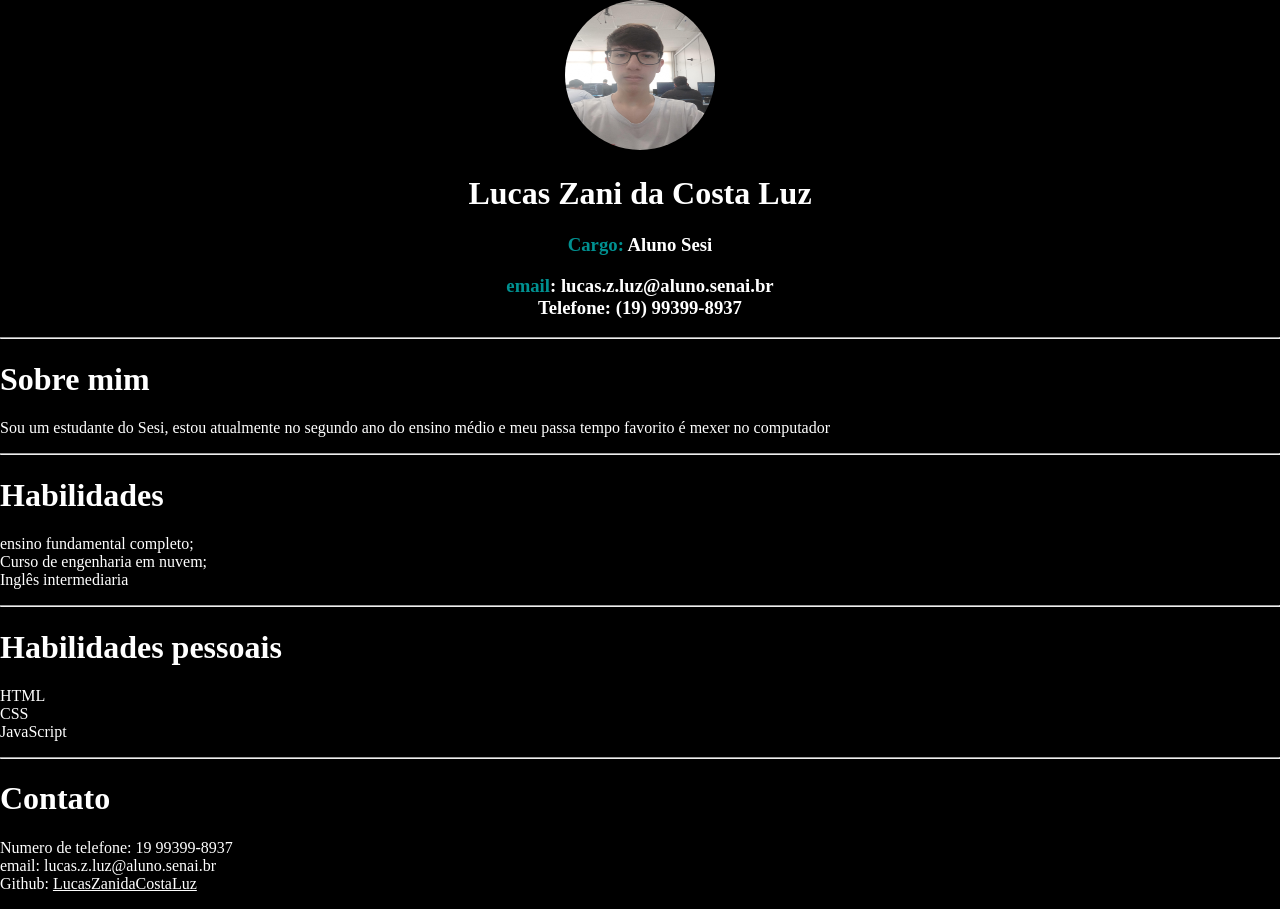
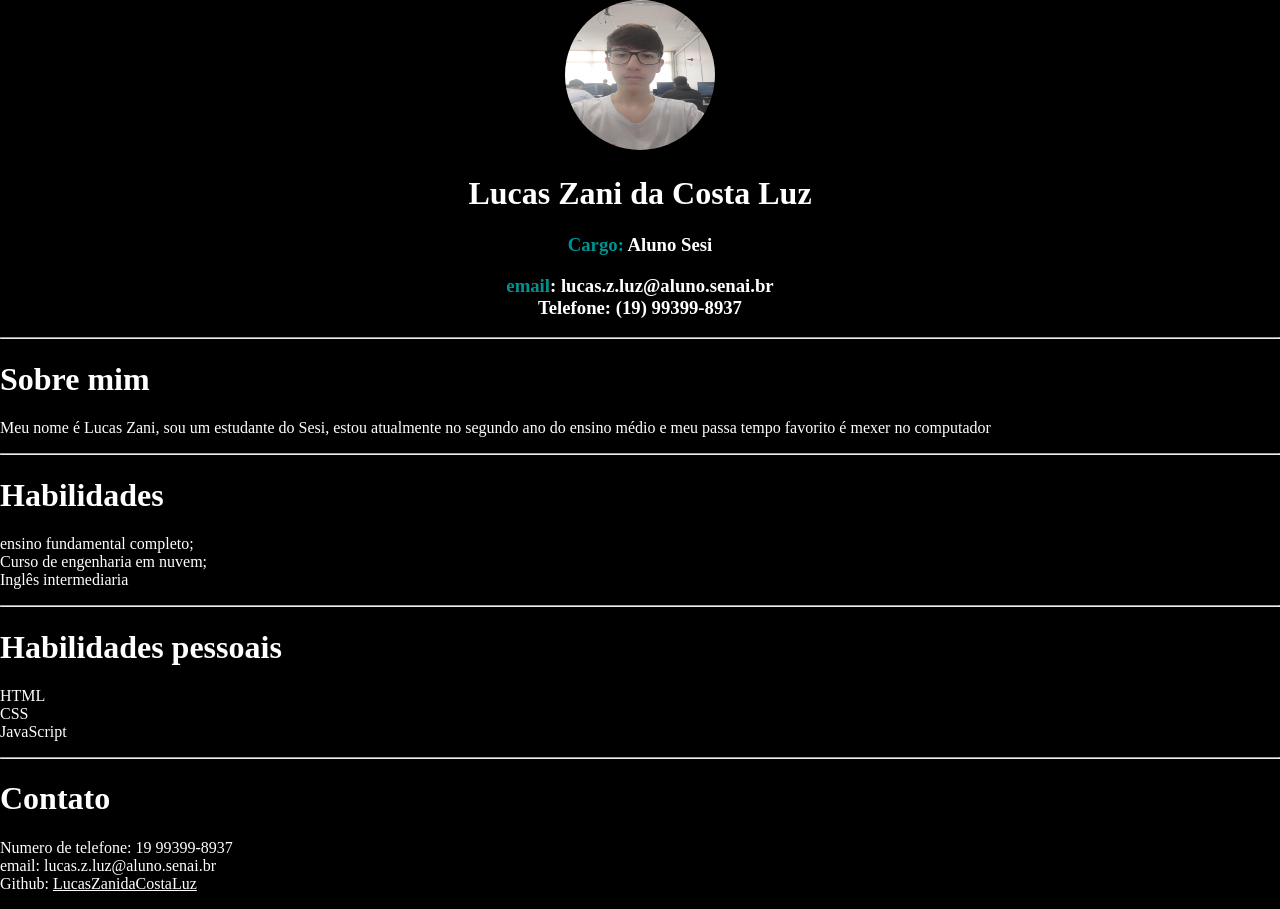
Before and after one commit to LucasZanidaCostaLuz/Pagina_deCurriculo, a plain HTML site: page index.html in a window 1280 px wide. Drawn offline with Linux system fonts and the light colour scheme.

Commit message:
feat: completion of 'about me'

```diff
--- a/index.html
+++ b/index.html
@@ -42,7 +42,7 @@
 
     <div id="experiencia">
         <h1>Sobre mim</h1>
-        <p>Sou um estudante do Sesi, estou atualmente no segundo ano do ensino médio e meu passa tempo favorito é mexer no computador</p>
+        <p>Meu nome é Lucas Zani, sou um estudante do Sesi, estou atualmente no segundo ano do ensino médio e meu passa tempo favorito é mexer no computador</p>
     </div>
     <hr>
     <div id="Habilidade">
```
